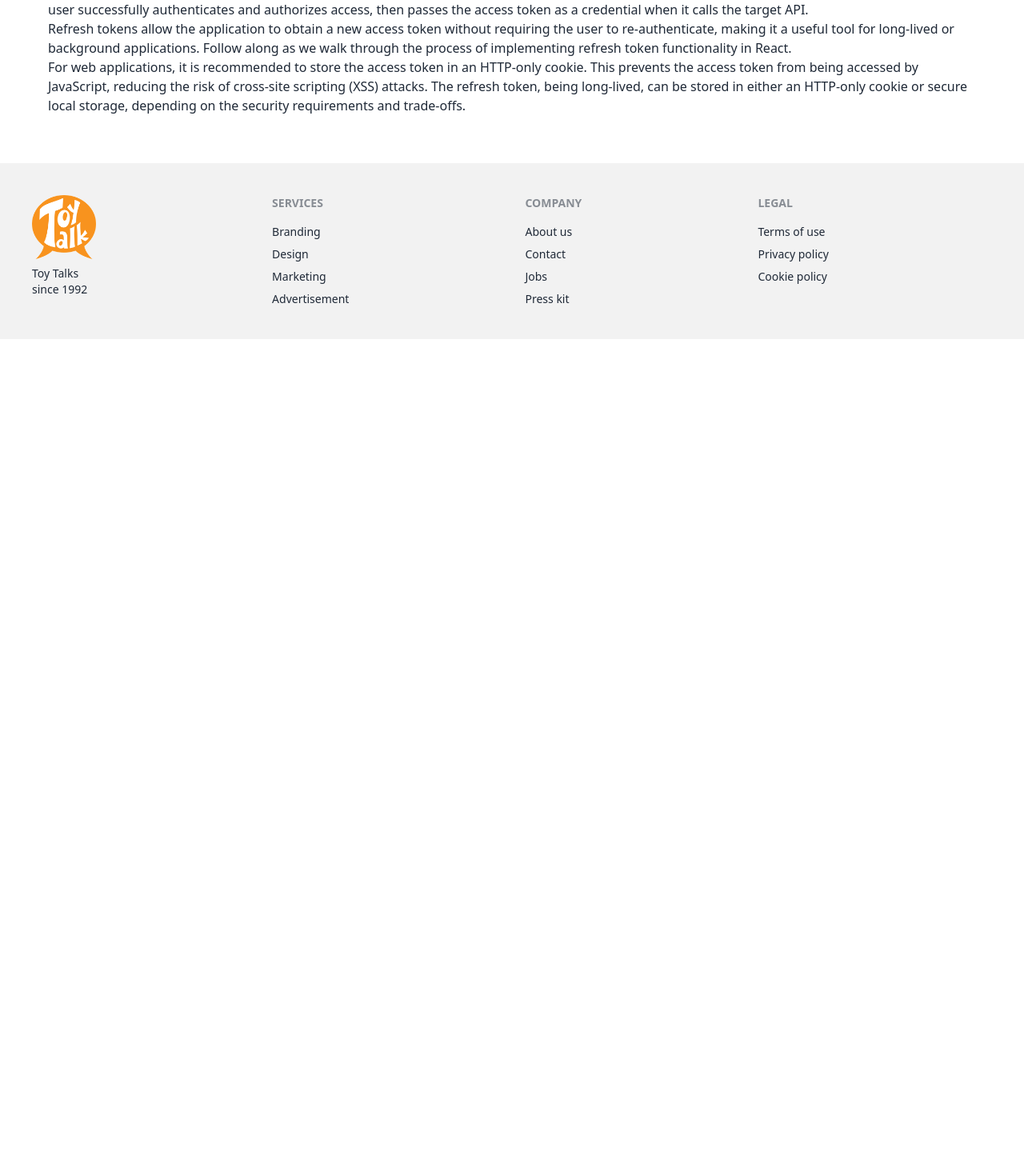
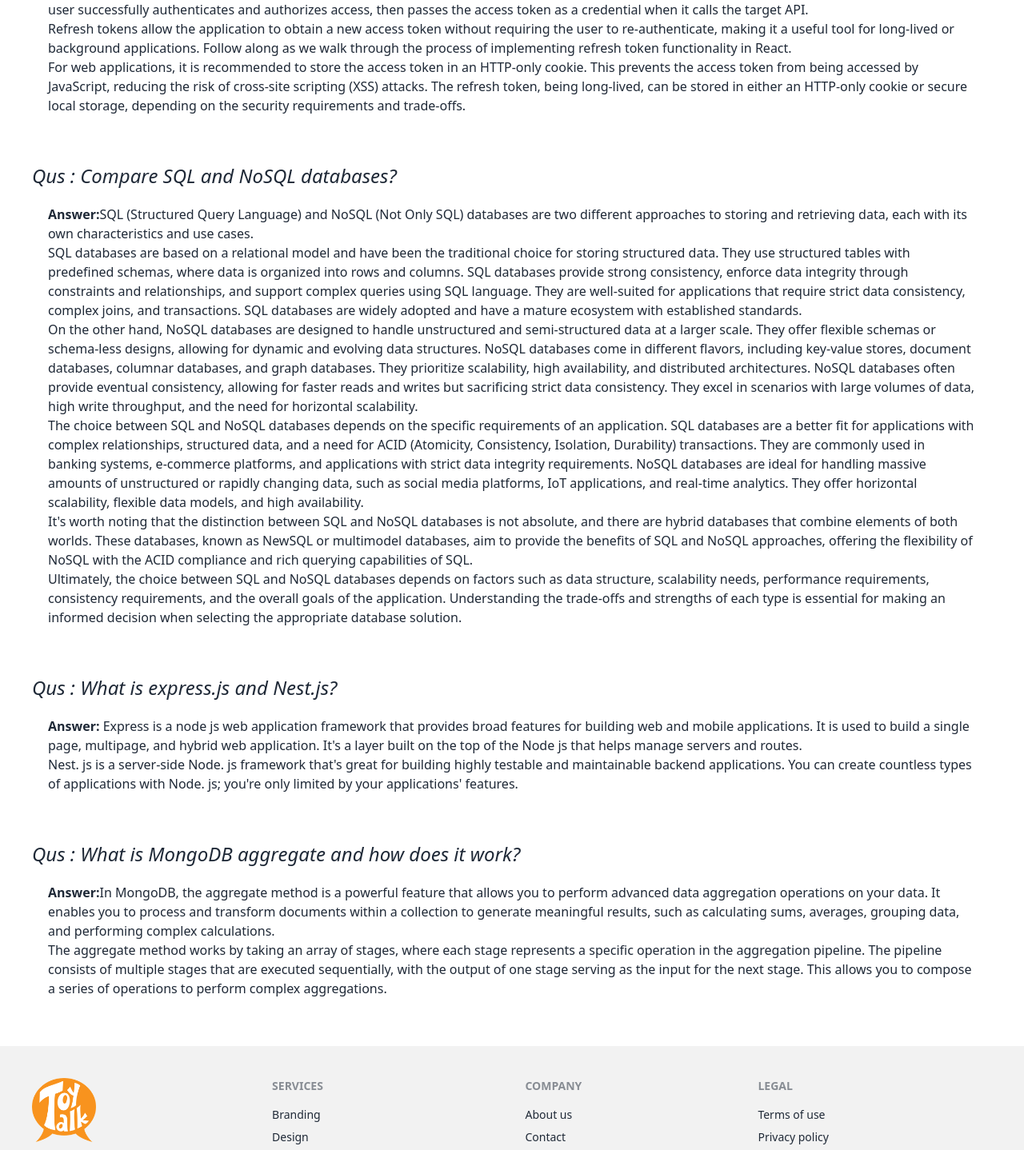
Before and after one commit to paulniloy/toytalk-clientsite, a React (Vite) app: page /blog in a window 1280 px wide. Shown: the part 367-1805 px from the top of the page at 80% size. Before the commit the page ends 800 px from the top, so only its background shows below. Built offline with nearby package versions, Linux system fonts and the light colour scheme; no server answers.

Commit message:
blog page done

```diff
--- a/src/com/Blog/Blog.jsx
+++ b/src/com/Blog/Blog.jsx
@@ -14,6 +14,34 @@ const Blog = () => {
                     The refresh token, being long-lived, can be stored in either an HTTP-only cookie or secure local storage, depending on the security requirements and trade-offs.
                 </div>
             </div>
+            <div className='m-10'>
+                <div className='text-2xl italic font-medium'>Qus : Compare SQL and NoSQL databases?</div>
+                <div className='p-5'><span className='font-bold'>Answer:</span>SQL (Structured Query Language) and NoSQL (Not Only SQL) databases are two different approaches to storing and retrieving data, each with its own characteristics and use cases.
+                    <br />
+                    SQL databases are based on a relational model and have been the traditional choice for storing structured data. They use structured tables with predefined schemas, where data is organized into rows and columns. SQL databases provide strong consistency, enforce data integrity through constraints and relationships, and support complex queries using SQL language. They are well-suited for applications that require strict data consistency, complex joins, and transactions. SQL databases are widely adopted and have a mature ecosystem with established standards.
+                    <br />
+                    On the other hand, NoSQL databases are designed to handle unstructured and semi-structured data at a larger scale. They offer flexible schemas or schema-less designs, allowing for dynamic and evolving data structures. NoSQL databases come in different flavors, including key-value stores, document databases, columnar databases, and graph databases. They prioritize scalability, high availability, and distributed architectures. NoSQL databases often provide eventual consistency, allowing for faster reads and writes but sacrificing strict data consistency. They excel in scenarios with large volumes of data, high write throughput, and the need for horizontal scalability.
+                    <br />
+                    The choice between SQL and NoSQL databases depends on the specific requirements of an application. SQL databases are a better fit for applications with complex relationships, structured data, and a need for ACID (Atomicity, Consistency, Isolation, Durability) transactions. They are commonly used in banking systems, e-commerce platforms, and applications with strict data integrity requirements. NoSQL databases are ideal for handling massive amounts of unstructured or rapidly changing data, such as social media platforms, IoT applications, and real-time analytics. They offer horizontal scalability, flexible data models, and high availability.
+                    <br />
+                    It's worth noting that the distinction between SQL and NoSQL databases is not absolute, and there are hybrid databases that combine elements of both worlds. These databases, known as NewSQL or multimodel databases, aim to provide the benefits of SQL and NoSQL approaches, offering the flexibility of NoSQL with the ACID compliance and rich querying capabilities of SQL.
+                    <br />
+                    Ultimately, the choice between SQL and NoSQL databases depends on factors such as data structure, scalability needs, performance requirements, consistency requirements, and the overall goals of the application. Understanding the trade-offs and strengths of each type is essential for making an informed decision when selecting the appropriate database solution.
+                </div>
+            </div>
+            <div className='m-10'>
+                <div className='text-2xl italic font-medium'>Qus : What is express.js and Nest.js?</div>
+                <div className='p-5'><span className='font-bold'>Answer:</span> Express is a node js web application framework that provides broad features for building web and mobile applications. It is used to build a single page, multipage, and hybrid web application. It's a layer built on the top of the Node js that helps manage servers and routes.
+                    <br /> Nest. js is a server-side Node. js framework that's great for building highly testable and maintainable backend applications. You can create countless types of applications with Node. js; you're only limited by your applications' features.
+                </div>
+            </div>
+            <div className='m-10'>
+                <div className='text-2xl italic font-medium'>Qus : What is MongoDB aggregate and how does it work?</div>
+                <div className='p-5'><span className='font-bold'>Answer:</span>In MongoDB, the aggregate method is a powerful feature that allows you to perform advanced data aggregation operations on your data. It enables you to process and transform documents within a collection to generate meaningful results, such as calculating sums, averages, grouping data, and performing complex calculations.
+                <br />
+                    The aggregate method works by taking an array of stages, where each stage represents a specific operation in the aggregation pipeline. The pipeline consists of multiple stages that are executed sequentially, with the output of one stage serving as the input for the next stage. This allows you to compose a series of operations to perform complex aggregations.
+                </div>
+            </div>
         </div>
     );
 };
```
